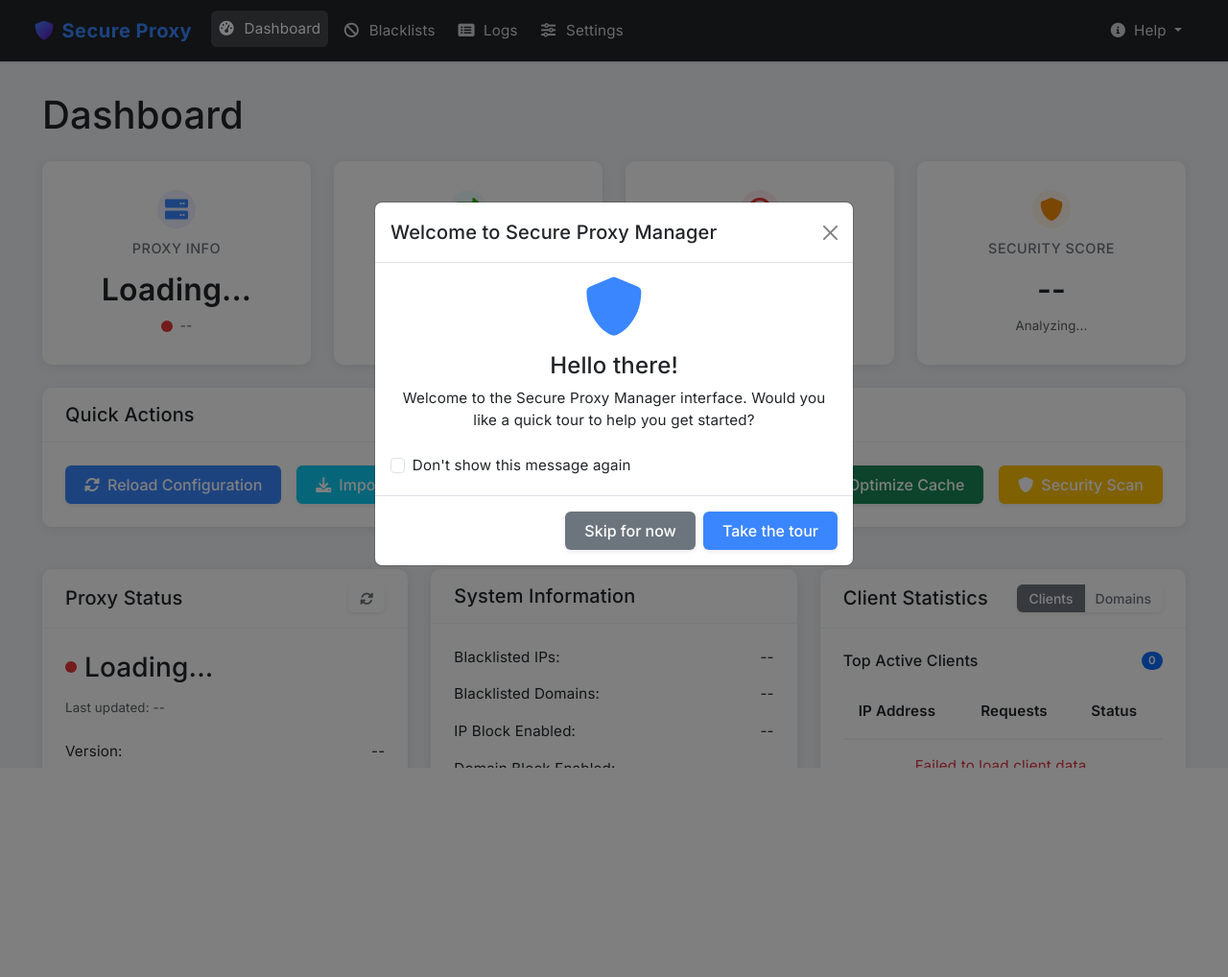
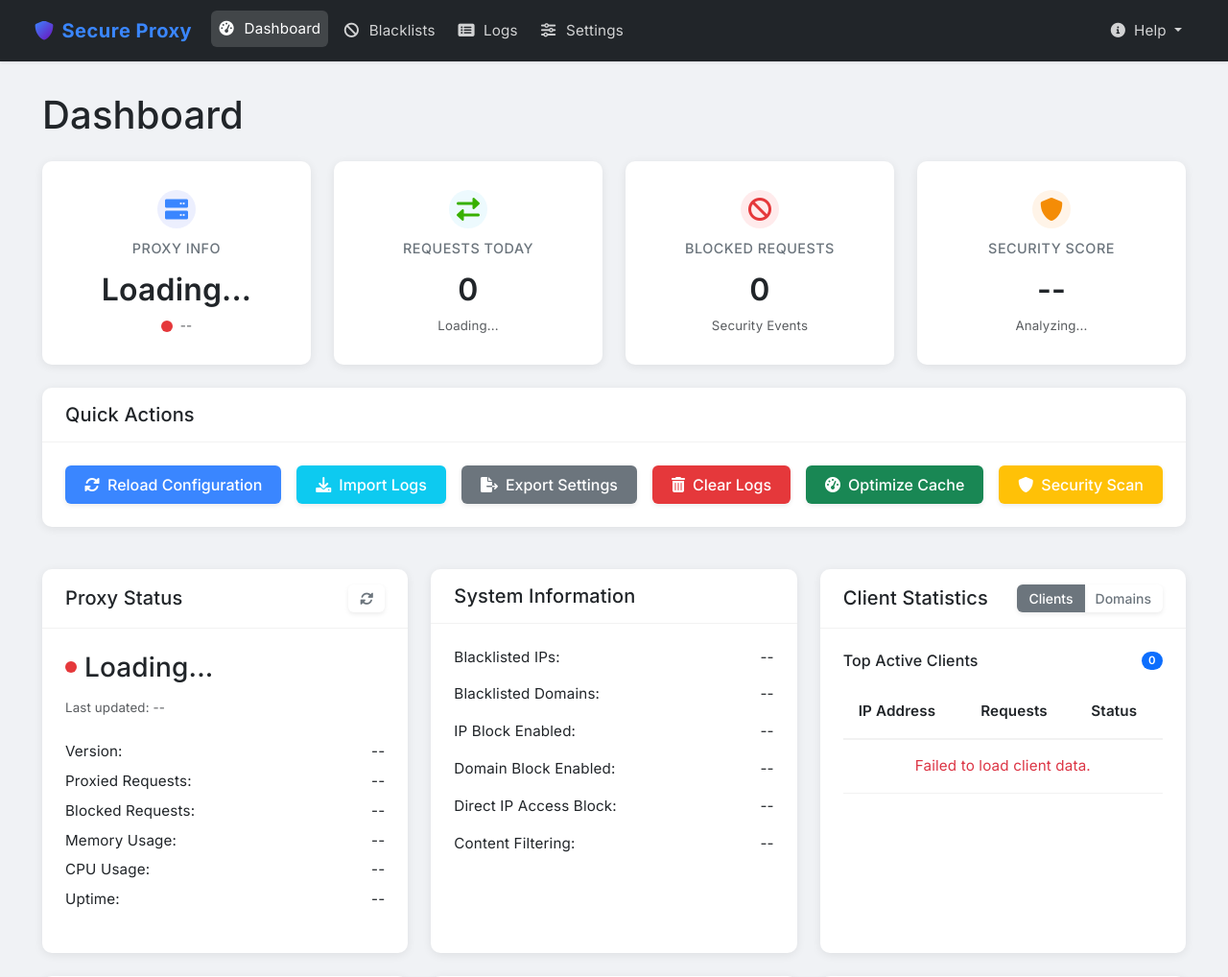
Before and after one commit to fabriziosalmi/secure-proxy, a Flask app: page / in a window 1280 px wide. Shown: the top 1018 px of the page at 96% size. Before the commit the page ends 800 px from the top, so only its background shows below. Run offline with Flask 3, Linux system fonts and the light colour scheme; data that the repository does not hold is empty; parts of the project's set-up code (start-up, migrations or seed data) failed here and were passed over; some libraries are stand-ins or nearby versions.

Commit message:
feat: Remove user guidance functionality and related UI elements

```diff
--- a/ui/static/js/user-guidance.js
+++ /dev/null
@@ -1,287 +0,0 @@
-/**
- * First-time user guidance functionality
- * Provides a guided tour of the interface for new users
- */
-
-$(document).ready(function() {
-    // Check if user has seen the guidance before
-    const hasSeenGuidance = localStorage.getItem('hasSeenGuidance');
-
-    if (!hasSeenGuidance) {
-        // Show welcome modal on first visit
-        setTimeout(function() {
-            $('#welcomeModal').modal('show');
-        }, 1000);
-    }
-
-    // Mark guidance as seen when user clicks "Don't show again"
-    $('#dontShowAgain').change(function() {
-        if ($(this).is(':checked')) {
-            localStorage.setItem('hasSeenGuidance', 'true');
-        } else {
-            localStorage.removeItem('hasSeenGuidance');
-        }
-    });
-
-    // Handle tour buttons
-    $('#startTour').click(function() {
-        $('#welcomeModal').modal('hide');
-        startGuidedTour();
-    });
-
-    // Add handler for the "Start Guided Tour" menu item
-    $('#start-guided-tour').click(function(e) {
-        e.preventDefault();
-        startGuidedTour();
-    });
-
-    // Reset guided tour (for testing)
-    $('#resetGuidance').click(function() {
-        localStorage.removeItem('hasSeenGuidance');
-        showToast('Guidance reset. Refresh the page to see the welcome message.', 'info');
-    });
-});
-
-function startGuidedTour() {
-    // Show the tour indicator
-    $('#tour-indicator').fadeIn();
-
-    // Add CSS for step dots if not already added
-    if (!$('#tour-dot-styles').length) {
-        $('head').append(`
-            <style id="tour-dot-styles">
-                .step-counter-container {
-                    display: flex;
-                    align-items: center;
-                    gap: 5px;
-                }
-
-                .step-dot {
-                    width: 8px;
-                    height: 8px;
-                    border-radius: 50%;
-                    background-color: rgba(0, 0, 0, 0.2);
-                    cursor: pointer;
-                    transition: all 0.2s ease;
-                    display: inline-block;
-                }
-
-                [data-bs-theme="dark"] .step-dot {
-                    background-color: rgba(255, 255, 255, 0.2);
-                }
-
-                .step-dot.active {
-                    background-color: var(--primary-color, #3a86ff);
-                    transform: scale(1.3);
-                }
-
-                .step-dot:hover {
-                    transform: scale(1.2);
-                    background-color: var(--primary-hover, #2667cc);
-                }
-            </style>
-        `);
-    }
-
-    // Define tour steps
-    const tourSteps = [
-        {
-            element: '.navbar-brand',
-            title: 'Welcome to Secure Proxy',
-            content: 'This is your secure proxy management interface. Click here anytime to return to the dashboard.',
-            placement: 'bottom'
-        },
-        {
-            element: 'a[href="/"]',
-            title: 'Dashboard',
-            content: 'This is your main dashboard where you can monitor proxy status and performance.',
-            placement: 'right'
-        },
-        {
-            element: 'a[href="/blacklists"]',
-            title: 'Blacklists',
-            content: 'Manage blocked IP addresses and domains to enhance security.',
-            placement: 'right'
-        },
-        {
-            element: 'a[href="/logs"]',
-            title: 'Logs',
-            content: 'Review access logs and monitor traffic through your proxy.',
-            placement: 'right'
-        },
-        {
-            element: 'a[href="/settings"]',
-            title: 'Settings',
-            content: 'Configure your proxy settings and security options.',
-            placement: 'right'
-        },
-        {
-            element: '#navbarDropdown',
-            title: 'Help & Resources',
-            content: 'Access documentation, keyboard shortcuts, and information about the application.',
-            placement: 'left'
-        }
-    ];
-
-    // Initialize the tour if Bootstrap Popper is available
-    if (typeof bootstrap !== 'undefined' && bootstrap.Popover) {
-        let currentStep = 0;
-        showTourStep(currentStep, tourSteps);
-
-        // Handle "Next" button click from popover
-        $(document).on('click', '.tour-next', function() {
-            currentStep++;
-            if (currentStep < tourSteps.length) {
-                showTourStep(currentStep, tourSteps);
-            } else {
-                endTour();
-                showToast('Tour completed! Explore the interface at your own pace.', 'success');
-            }
-        });
-
-        // Handle "Previous" button click from popover
-        $(document).on('click', '.tour-prev', function() {
-            if (currentStep > 0) {
-                currentStep--;
-                showTourStep(currentStep, tourSteps);
-            }
-        });
-
-        // Handle "Skip" button click from popover
-        $(document).on('click', '.tour-skip', function() {
-            endTour();
-            showToast('Tour skipped. You can access help anytime from the menu.', 'info');
-        });
-
-        // Handle next button click from tour indicator
-        $('#next-tour-step').off('click').on('click', function() {
-            currentStep++;
-            if (currentStep < tourSteps.length) {
-                showTourStep(currentStep, tourSteps);
-            } else {
-                endTour();
-                showToast('Tour completed! Explore the interface at your own pace.', 'success');
-            }
-        });
-
-        // Handle previous button click from tour indicator
-        $('#prev-tour-step').off('click').on('click', function() {
-            if (currentStep > 0) {
-                currentStep--;
-                showTourStep(currentStep, tourSteps);
-            }
-        });
-
-        // Handle exit tour button click
-        $('#end-tour-btn').off('click').on('click', function() {
-            endTour();
-            showToast('Tour ended. You can restart it anytime from the Help menu.', 'info');
-        });
-    } else {
-        showToast('Tour functionality not available. Please upgrade your browser.', 'warning');
-    }
-}
-
-function showTourStep(stepIndex, steps) {
-    // Clean up any existing tour popover
-    endTour();
-
-    // Create a new popover for the current step
-    const step = steps[stepIndex];
-    const $element = $(step.element);
-
-    if ($element.length === 0) {
-        console.error(`Element not found: ${step.element}`);
-        return;
-    }
-
-    // Highlight the element with a pulse effect
-    $element.addClass('tour-highlight');
-
-    // Create navigation buttons
-    const isFirst = stepIndex === 0;
-    const isLast = stepIndex === steps.length - 1;
-    const prevButton = !isFirst ?
-        '<button class="btn btn-sm btn-outline-secondary tour-prev">Previous</button>' : '';
-    const nextButton = !isLast ?
-        '<button class="btn btn-sm btn-primary tour-next">Next</button>' :
-        '<button class="btn btn-sm btn-success tour-next">Finish</button>';
-
-    // Create popover content
-    const content = `
-        <div class="tour-content">
-            <p>${step.content}</p>
-            <div class="d-flex justify-content-between align-items-center mt-3">
-                <div>
-                    ${prevButton}
-                    <button class="btn btn-sm btn-link text-muted tour-skip">Skip Tour</button>
-                </div>
-                <div class="d-flex align-items-center">
-                    <div class="step-counter-container me-2">
-                        ${Array.from({length: steps.length}, (_, i) =>
-                            `<span class="step-dot ${i === stepIndex ? 'active' : ''}" data-step="${i}"></span>`
-                        ).join('')}
-                    </div>
-                    ${nextButton}
-                </div>
-            </div>
-        </div>
-    `;
-
-    try {
-        // Create and show the popover
-        const popover = new bootstrap.Popover($element[0], {
-            title: step.title,
-            content: content,
-            placement: step.placement,
-            html: true,
-            trigger: 'manual',
-            customClass: 'tour-popover',
-            container: 'body'
-        });
-
-        popover.show();
-
-        // Add click handlers for the step dots
-        $('.step-dot').click(function() {
-            const targetStep = parseInt($(this).data('step'));
-            showTourStep(targetStep, steps);
-        });
-    } catch (e) {
-        console.error('Error showing popover:', e);
-        // Fallback method
-        $element.attr('data-bs-toggle', 'popover')
-               .attr('data-bs-placement', step.placement)
-               .attr('data-bs-title', step.title)
-               .attr('data-bs-content', content)
-               .attr('data-bs-html', 'true')
-               .attr('data-bs-custom-class', 'tour-popover');
-
-        new bootstrap.Popover($element[0]).show();
-    }
-
-    // Scroll to the element if needed
-    $('html, body').animate({
-        scrollTop: $element.offset().top - 100
-    }, 300);
-}
-
-function endTour() {
-    // Hide the tour indicator
-    $('#tour-indicator').fadeOut();
-
-    // Hide any active popovers
-    $('.tour-highlight').each(function() {
-        if (this._tippy) {
-            this._tippy.destroy();
-        } else {
-            const popover = bootstrap.Popover.getInstance(this);
-            if (popover) {
-                popover.dispose();
-            }
-        }
-    });
-
-    // Remove highlight classes
-    $('.tour-highlight').removeClass('tour-highlight');
-}
--- a/ui/templates/base.html
+++ b/ui/templates/base.html
@@ -725,19 +725,6 @@
     <!-- Toast container -->
     <div class="toast-container" id="toast-container"></div>
 
-    <!-- Tour indicator -->
-    <div id="tour-indicator" class="position-fixed" style="display: none; bottom: 20px; left: 20px; z-index: 1060; background-color: var(--primary-color); color: white; padding: 10px 15px; border-radius: var(--border-radius); box-shadow: 0 3px 10px rgba(0,0,0,0.2);">
-        <div class="d-flex align-items-center">
-            <i class="fas fa-map-signs me-2"></i>
-            <span>Guided Tour</span>
-            <div class="ms-3 d-flex">
-                <button id="prev-tour-step" class="btn btn-sm btn-light me-1" title="Previous Step"><i class="fas fa-chevron-left"></i></button>
-                <button id="next-tour-step" class="btn btn-sm btn-light me-1" title="Next Step"><i class="fas fa-chevron-right"></i></button>
-                <button id="end-tour-btn" class="btn btn-sm btn-light" title="Exit Tour"><i class="fas fa-times"></i></button>
-            </div>
-        </div>
-    </div>
-
     <!-- Top navbar with navigation -->
     <nav class="navbar navbar-expand-lg navbar-dark bg-dark">
         <div class="container-fluid">
@@ -785,7 +772,6 @@
                         <ul class="dropdown-menu dropdown-menu-end" aria-labelledby="navbarDropdown">
                             <li><a class="dropdown-item" href="#" id="show-help"><i class="fas fa-question-circle me-2"></i>Squid Documentation</a></li>
                             <li><a class="dropdown-item" href="#" id="show-keyboard-shortcuts"><i class="fas fa-keyboard me-2"></i>Keyboard Shortcuts</a></li>
-                            <li><a class="dropdown-item" href="#" id="start-guided-tour"><i class="fas fa-map-signs me-2"></i>Start Guided Tour</a></li>
                             <li><hr class="dropdown-divider"></li>
                             <li><a class="dropdown-item" href="#" id="about-proxy"><i class="fas fa-info me-2"></i>About Secure Proxy</a></li>
                         </ul>
@@ -960,9 +946,6 @@
 
     <!-- jQuery (local) -->
     <script src="/static/js/jquery.min.js"></script>
-
-    <!-- User guidance script for first-time users -->
-    <script src="/static/js/user-guidance.js"></script>
 
     <!-- Common JavaScript -->
     <script>
```
